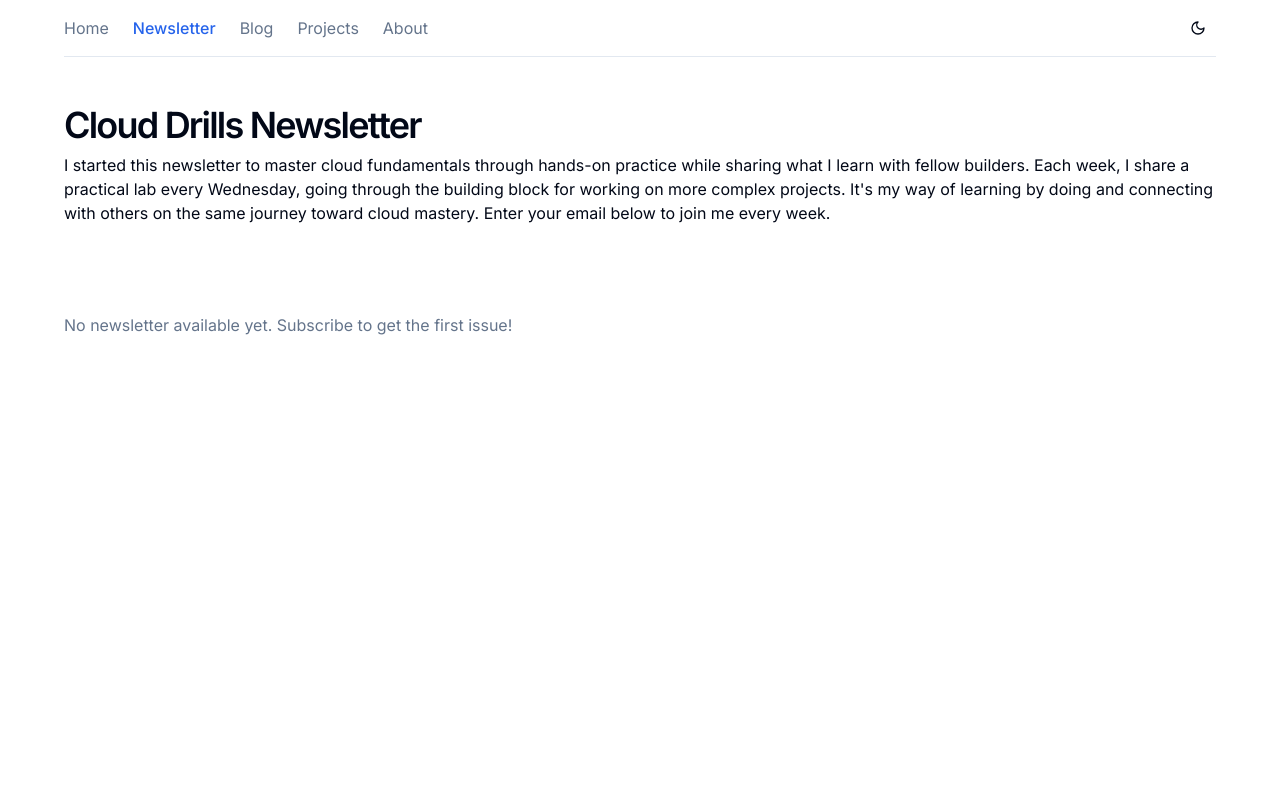
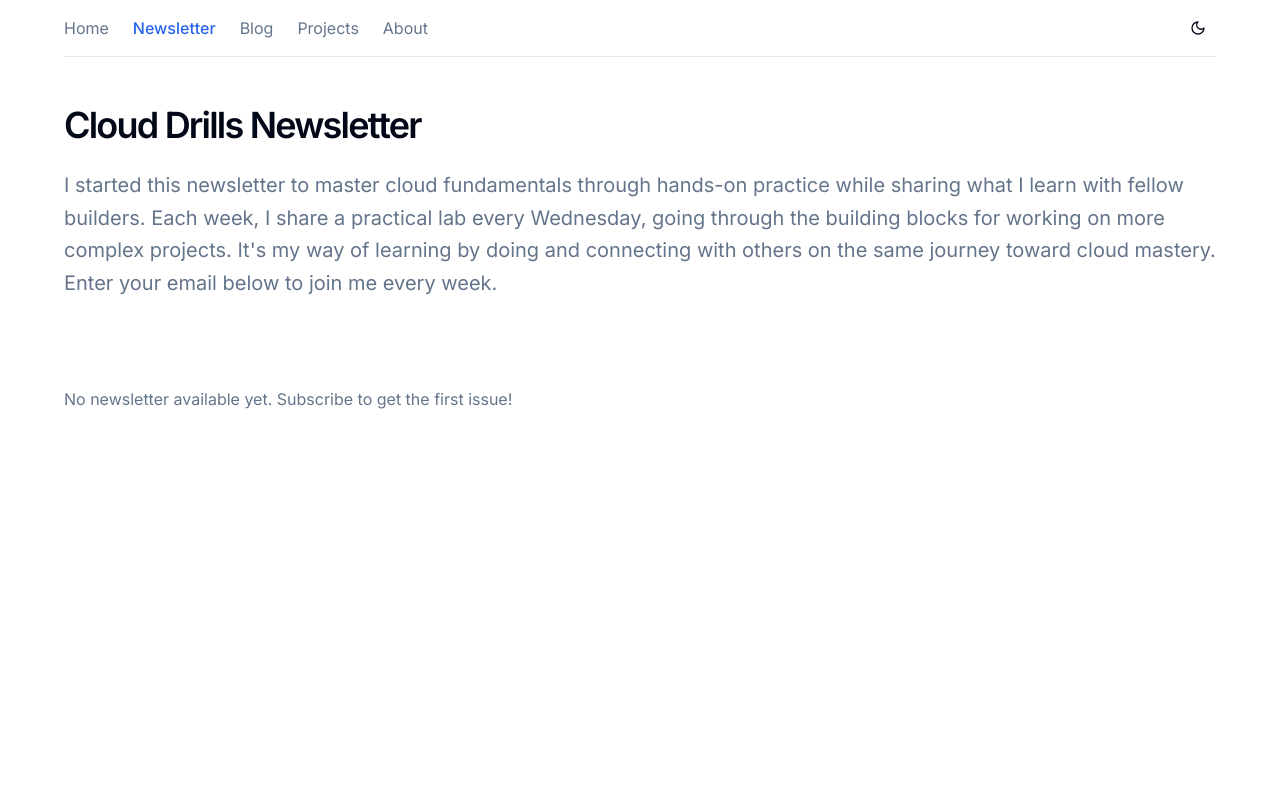
Before and after one commit to apella1/next-portfolio, a Next.js app: page /newsletter in a window 1280 px wide. Shown: the top 800 px of the page. Built offline with nearby package versions, Linux system fonts and the light colour scheme.

Commit message:
fix: update newsletter prose styling

```diff
--- a/components/newsletter/newsletter-header.tsx
+++ b/components/newsletter/newsletter-header.tsx
@@ -5,15 +5,15 @@ import EmailOctopusNewsletterForm from "@/components/email-octopus-newsletter-fo
 const NewsletterHeader = () => {
   return (
     <div className="space-y-6">
-      <div className="space-y-2">
+      <div className="space-y-2 sm:space-y-6">
         <h1 className="text-2xl font-semibold tracking-tighter sm:text-4xl">
           Cloud Drills Newsletter
         </h1>
-        <p className="max-w-7xl">
+        <p className="max-w-7xl text-muted-foreground md:text-xl/relaxed lg:text-base/relaxed xl:text-xl/relaxed">
           I started this newsletter to master cloud fundamentals through
           hands-on practice while sharing what I learn with fellow builders.
           Each week, I share a practical lab every Wednesday, going through the
-          building block for working on more complex projects. It's my way of
+          building blocks for working on more complex projects. It's my way of
           learning by doing and connecting with others on the same journey
           toward cloud mastery. Enter your email below to join me every week.
         </p>
```
